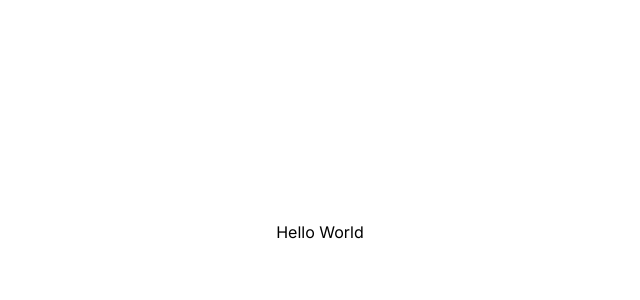
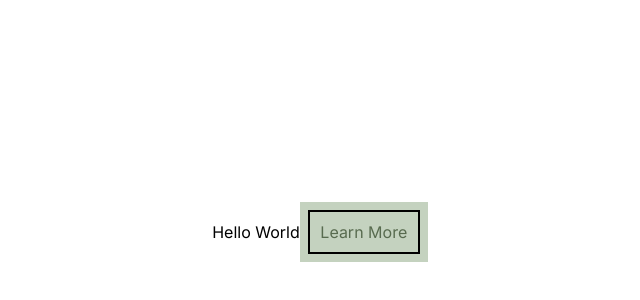
Before and after one commit to acm-ucr/enviro-website, a Next.js app: page / in a window 1280 px wide. Shown: the part 168-468 px from the top of the page, without its empty margins (320-960 px from the left). Built offline with nearby package versions, Linux system fonts and the light colour scheme; a web font is replaced by a local one.

Commit message:
Made early button for now, still figuring out the squiggly border

```diff
--- a/package.json
+++ b/package.json
@@ -14,7 +14,7 @@
   "dependencies": {
     "@tanstack/react-query": "5.69.0",
     "lucide-react": "0.484.0",
-    "next": "15.2.4",
+    "next": "^15.5.9",
     "react": "19.0.0",
     "react-dom": "19.0.0"
   },
@@ -27,7 +27,7 @@
     "@types/react-dom": "19.0.3",
     "@typescript-eslint/eslint-plugin": "8.28.0",
     "@typescript-eslint/parser": "8.28.0",
-    "eslint": "9.23.0",
+    "eslint": "^9.39.2",
     "eslint-config-prettier": "10.1.1",
     "eslint-plugin-prettier": "5.2.5",
     "eslint-plugin-react": "7.37.4",
--- a/src/app/page.tsx
+++ b/src/app/page.tsx
@@ -1,8 +1,13 @@
+import Button from "@/components/Button";
 const Home = () => {
   return (
+    <>
     <div className="flex h-screen w-screen items-center justify-center">
       Hello World
+      <Button/>
     </div>
+
+    </>
   );
 };
 
--- a/src/components/Button.tsx
+++ b/src/components/Button.tsx
@@ -1,5 +1,11 @@
 const Button = () => {
-  return <div></div>;
+  return (
+    <div className="bg-enviro-green-100 w-1/10 px-2 py-2">
+      <div className="border-2 py-2">
+        <div className="text-enviro-green-300 text-center">Learn More</div>
+      </div>
+    </div>
+  );
 };
 
 export default Button;
```
Also changed, not shown: 1 other file (tests, documents, lock files or other folders).
